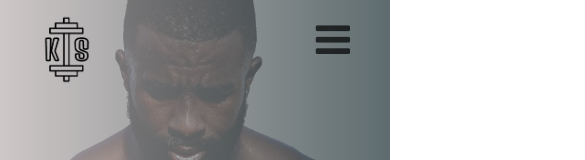
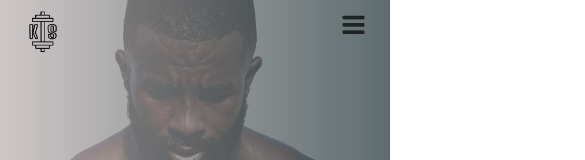
Before and after one commit to HijenHEK/kevinsiani, a plain HTML site: page index.html in a window 390 px wide. Shown: the top 160 px of the page, 585 px wide, since content can reach past the window. Drawn offline with nearby package versions, Linux system fonts and the light colour scheme.

Commit message:
position fix

```diff
--- a/index.html
+++ b/index.html
@@ -42,7 +42,7 @@
             </div>
         </div>
     </div>
-    <div class="workout" id="workout">
+    <div class="section workout" id="workout">
         <div class="card">
             <video loop autoplay muted>
                 <source src="./assets/v1.mp4" type="video/mp4">
--- a/main.css
+++ b/main.css
@@ -1,6 +1,5 @@
-:root , html {
-    height: 100vh;
-    width: 100vw;
+:root {
+
     font-size: 62.5%;
 }
 * {
@@ -20,12 +19,12 @@ a:hover {
 }
 body {
     user-select: none;
-    position: relative;
     font-family: 'Ubuntu', sans-serif;
     font-size: 2rem;
-    overflow: hidden;
-    scroll-behavior: auto;
+    overflow: auto;
+    scroll-behavior: smooth;
     height: 100vh;
+    width: 100vw;
 
 }
 body::-webkit-scrollbar {
@@ -36,7 +35,8 @@ body::-webkit-scrollbar {
     z-index: 9;
     top:0 ;
     left: 0;
-    width: 100%;
+    height: 8rem;
+    width: 100vw;
     padding: 4rem;
     height: 5rem;
     display: flex;
@@ -72,26 +72,22 @@ body::-webkit-scrollbar {
 }
 
 .section {
+    background: #ada3a3;  /* fallback for old browsers */
+    background: -webkit-linear-gradient(to left, rgba(31, 50, 54, 0.718), rgba(189, 179, 179, 0.733));
+    background: linear-gradient(to left, rgba(31, 50, 54, 0.718), rgba(189, 179, 179, 0.733));/* W3C, IE 10+/ Edge, Firefox 16+, Chrome 26+, Opera 12+, Safari 7+ */
+    border: solid 0.2rem rgba(#000, .2);
+    background-size: cover;
+}
+
+.intro {
     width: 100%;
     height: 100%;
     overflow: hidden;
-/*    background: rgb(255,255,255);
-    background: linear-gradient(31deg, rgba(255,255,255,0.60) 0%, rgba(113,133,93,0.20) 35%, rgba(0,0,0,0.55) 80%);
-*/
-
-background: #ada3a3;  /* fallback for old browsers */
-background: -webkit-linear-gradient(to left, rgba(31, 50, 54, 0.718), rgba(189, 179, 179, 0.733));
-background: linear-gradient(to left, rgba(31, 50, 54, 0.718), rgba(189, 179, 179, 0.733));/* W3C, IE 10+/ Edge, Firefox 16+, Chrome 26+, Opera 12+, Safari 7+ */
-border: solid 0.2rem rgba(#000, .2);
-background-size: cover;
-box-sizing: border-box;
-
-}
 
 
-.intro {
     display: flex;
     align-items: center;
+    justify-content: center;
 }
 
 
@@ -336,10 +332,14 @@ box-sizing: border-box;
 
 
 @media(max-width: 1170px) {
+
+
     .workout {
         overflow-y: hidden !important;
     }
-
+    .section {
+        position: relative;
+    }
     .intro .left {
         height: 100%;
         display: flex;
@@ -383,7 +383,6 @@ box-sizing: border-box;
 
 
 @media(max-width: 980px) {
-
 
 
     .nav-bar i {
@@ -466,7 +465,9 @@ box-sizing: border-box;
 
 
 @media(max-width: 600px) {
-
+    :root {
+        font-size: 40%;
+    }
     .intro img , .contact img {
         height: 100% ;
         width: auto ;
```
